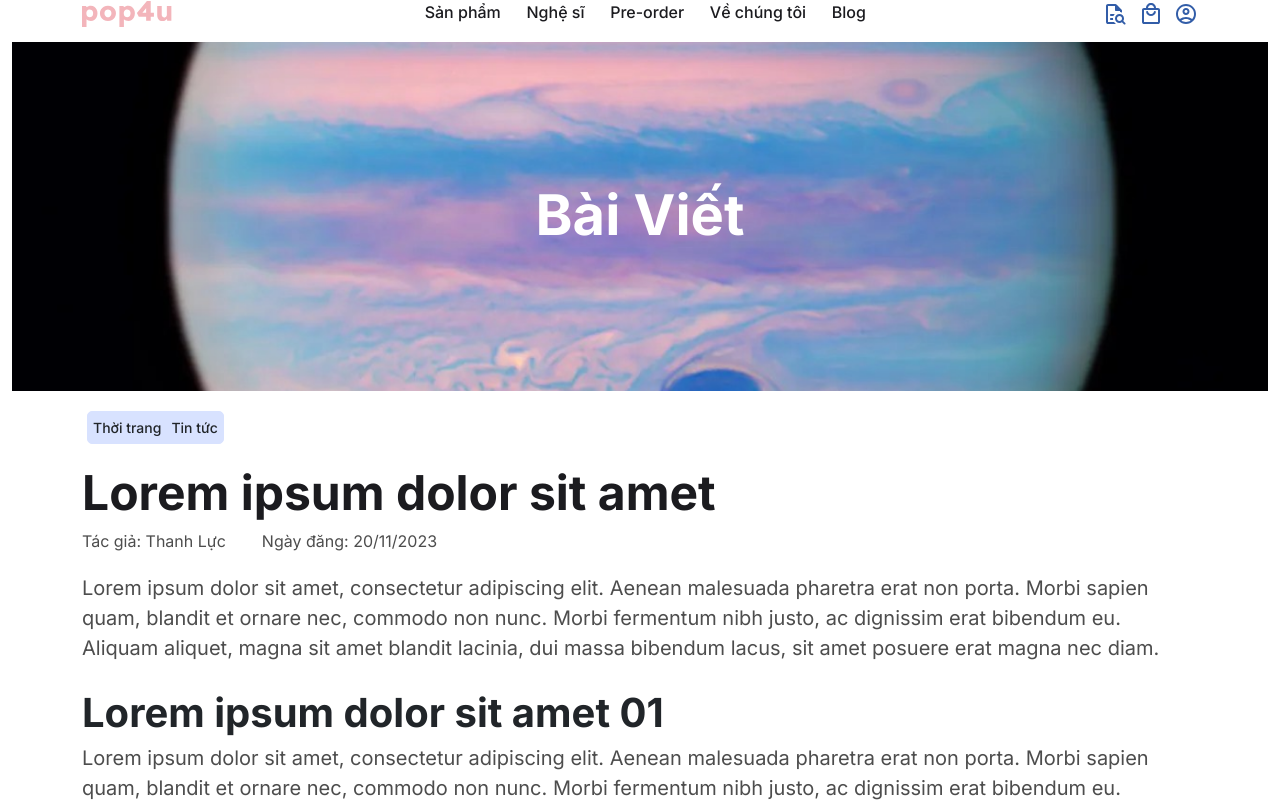
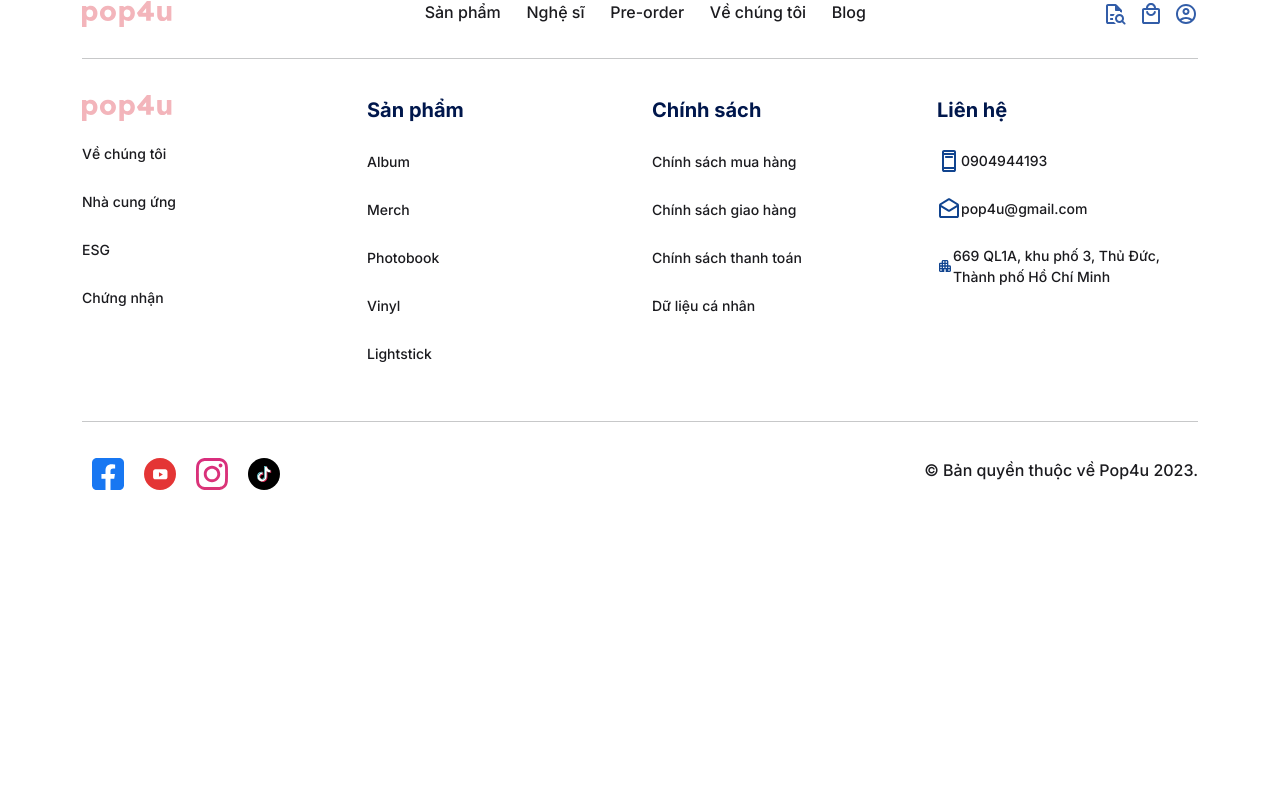
Before and after one commit to khanhha112003/Pop4u_Group2, a React (Create React App) app in the folder front_end/: page / in a window 1280 px wide. Shown: the top 802 px of the page. Built offline with nearby package versions, Linux system fonts and the light colour scheme.

Commit message:
Blog chỉnh sửa 2

```diff
--- a/front_end/src/App.js
+++ b/front_end/src/App.js
@@ -1,7 +1,7 @@
 import Footer from './components/Footer/Footer';
 import Navbar from './components/Navbar/Navbar';
 // import { HomePage } from './screens/HomePage/HomePage';
-import SinglePost from './screens/Blog/SinglePost/SinglePost';
+// import SinglePost from './screens/Blog/SinglePost/SinglePost';
 // import BlgFilter from './screens/Blog/BlgFilter/BlgFilter'
 
 function App() {
@@ -9,7 +9,7 @@ function App() {
     <div className="App">
        <Navbar></Navbar>
         {/* <HomePage></HomePage> */}
-        <SinglePost></SinglePost>
+        {/* <SinglePost></SinglePost> */}
         {/* <BlgFilter></BlgFilter> */}
       <Footer></Footer>
     </div>
```
